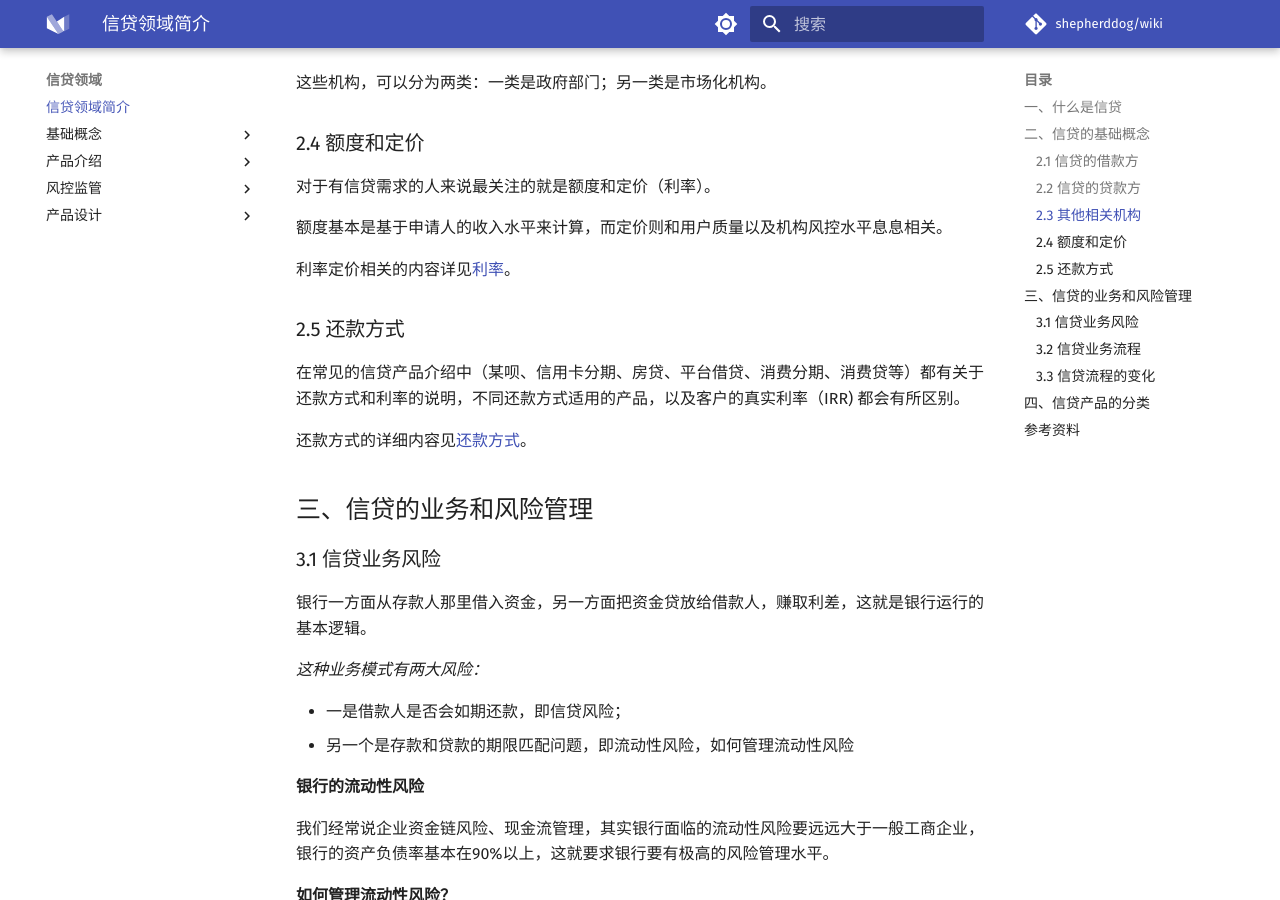
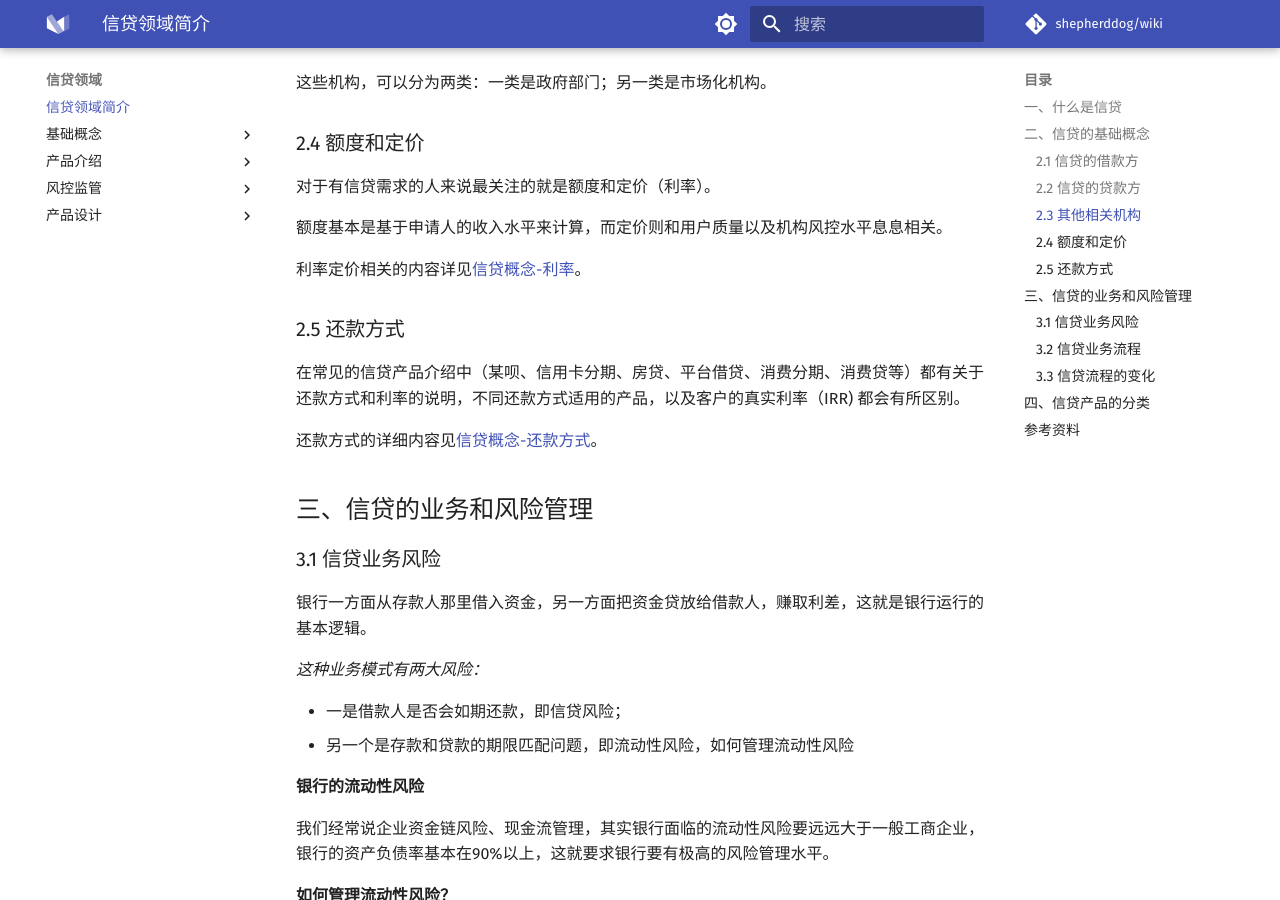
Before and after one commit to shepherddog/wiki, an MkDocs documentation site: the page built from docs/loan/01-基础概念/信贷领域简介.md, in a window 1280 px wide and 900 px high, scrolled down 1913 px. Built offline with MkDocs 1.6.1 and Material for MkDocs 9.7.7, drawn with Linux system fonts in a browser that asks for light colours; comment, search, counter and statistics services are not loaded.

Commit message:
Revert "利率-2022-12-08"
This reverts commit 50016b29433084f49385ecb20625f5d74df994fb.

```diff
--- a/docs/loan/01-基础概念/信贷领域简介.md
+++ b/docs/loan/01-基础概念/信贷领域简介.md
@@ -41,13 +41,13 @@
 
 额度基本是基于申请人的收入水平来计算，而定价则和用户质量以及机构风控水平息息相关。
 
-利率定价相关的内容详见[利率](利率.md)。
+利率定价相关的内容详见[信贷概念-利率](信贷概念-利率.md)。
 
 ### 2.5 还款方式
 
 在常见的信贷产品介绍中（某呗、信用卡分期、房贷、平台借贷、消费分期、消费贷等）都有关于还款方式和利率的说明，不同还款方式适用的产品，以及客户的真实利率（IRR) 都会有所区别。
 
-还款方式的详细内容见[还款方式](还款方式.md)。
+还款方式的详细内容见[信贷概念-还款方式](信贷概念-还款方式.md)。
 
 ## 三、信贷的业务和风险管理
 
--- a/mkdocs.yml
+++ b/mkdocs.yml
@@ -27,8 +27,8 @@ nav:
   - 信贷领域:
     - 信贷领域简介: loan/01-基础概念/信贷领域简介.md
     - 基础概念:
-      - 还款方式介绍: loan/01-基础概念/还款方式.md
-      - 利率介绍: loan/01-基础概念/利率.md
+      - 还款方式介绍: loan/01-基础概念/信贷概念-还款方式.md
+      - 利率介绍: loan/01-基础概念/信贷概念-利率.md
     - 产品介绍:
       - 信贷产品简介: loan/02-产品介绍/信贷产品简介.md
       - 消费金融产品: loan/02-产品介绍/信贷产品-消费金融.md
```
Also changed, not shown: docs/loan/01-基础概念/信贷概念-利率.md (renamed from docs/loan/01-基础概念/利率.md), docs/loan/01-基础概念/信贷概念-还款方式.md (renamed from docs/loan/01-基础概念/还款方式.md).
